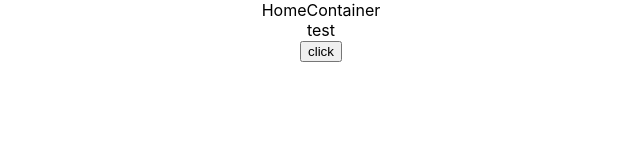
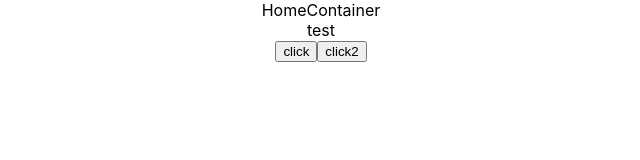
Before and after one commit to kanggongp/react-js-test, a React (Create React App) app: page / in a window 1280 px wide. Shown: the top 160 px of the page, without its empty margins (319-959 px from the left). Built offline with nearby package versions, Linux system fonts and the light colour scheme.

Commit message:
add func

```diff
--- a/src/router/Home/HomeContainer.js
+++ b/src/router/Home/HomeContainer.js
@@ -1,6 +1,10 @@
 import React from 'react';
 
 function HomeContainer(props) {
+
+  const click2 = () => {
+    console.log('rebase test');
+  }
 
   const click = () => {
     // console.log('clilck test1');
@@ -22,6 +26,7 @@ function HomeContainer(props) {
         test
       </div>
       <button onClick={click}>click</button>
+      <button onClick={click2}>click2</button>
     </div>
   );
 }
```
